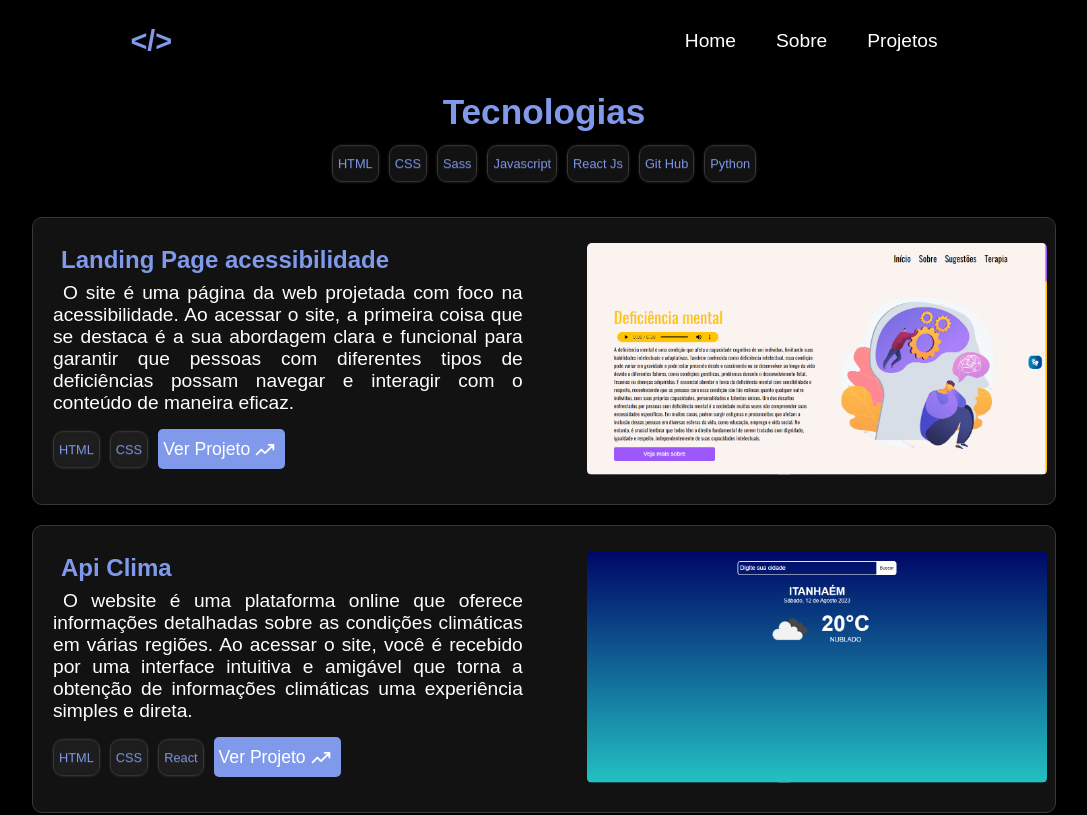
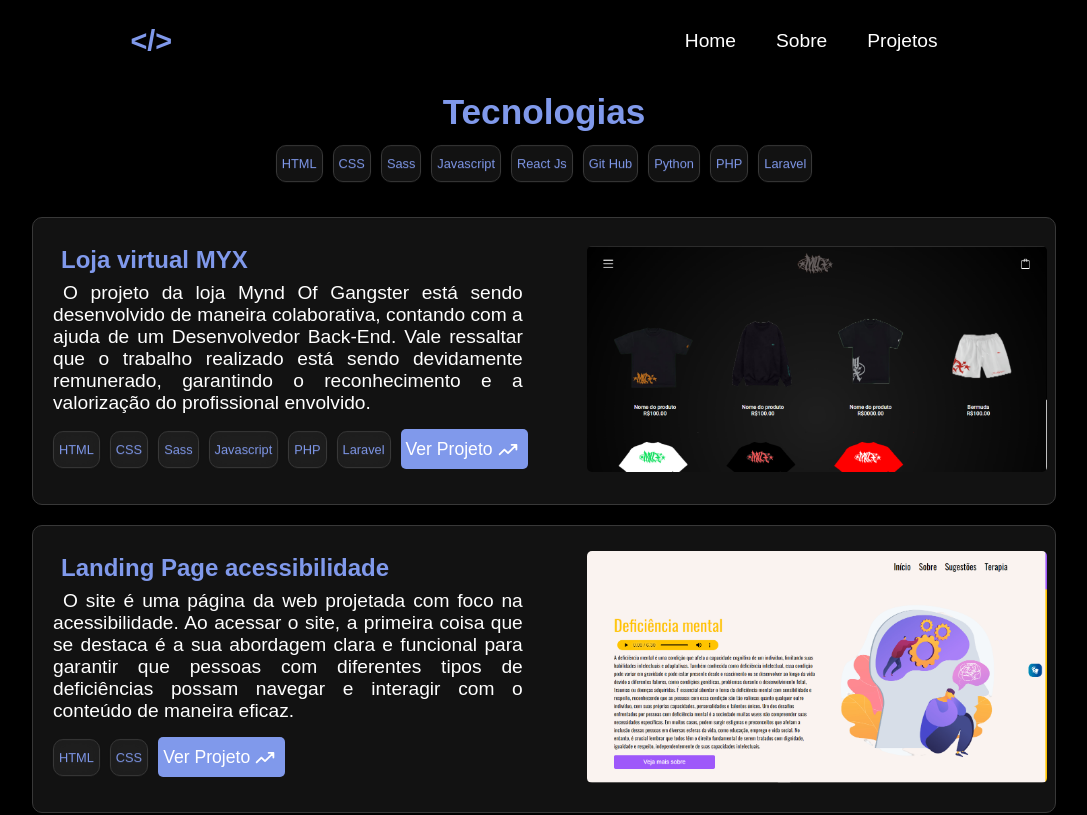
Before and after one commit to CaioSantos00/portfolioCaio, a React (Vite) app: page /Projetos in a window 1280 px wide. Shown: the top 815 px of the page, without its empty margins (96-1183 px from the left). Built offline with nearby package versions, Linux system fonts and the light colour scheme.

Commit message:
Texto MYX

```diff
--- a/src/Componentes/Projetos/index.jsx
+++ b/src/Componentes/Projetos/index.jsx
@@ -4,6 +4,7 @@ import sAcessi from "../../assets/Projetos/siteAcessibilidade.png"
 import apiClima from "../../assets/Projetos/apiClima.png"
 import cardapio from "../../assets/Projetos/cardapio.png"
 import gerador from "../../assets/Projetos/geradorPass.png"
+import loja from "../../assets/Projetos/loja.png"
 
 import './Projetos.css'
 export default function Projetos() {
@@ -19,8 +20,42 @@ export default function Projetos() {
         <CardsTech nameTech={'React Js'} />
         <CardsTech nameTech={'Git Hub'}/>
         <CardsTech nameTech={'Python'}/>
+        <CardsTech nameTech={'PHP'}/>
+        <CardsTech nameTech={'Laravel'}/>
       </div>
       </div>
+
+      <CardsProject
+        imgProject={loja}
+        altImg='E-commerce MYX'
+        nameProject='Loja virtual MYX'
+        descriProject='
+        O projeto da loja Mynd Of Gangster está sendo desenvolvido de maneira colaborativa, contando com a ajuda de um Desenvolvedor Back-End. Vale ressaltar que o trabalho realizado está sendo devidamente remunerado, garantindo o reconhecimento e a valorização do profissional envolvido. '
+        linkPro=''
+        techs={
+        <>
+        <CardsTech nameTech='HTML'/>
+        <CardsTech nameTech='CSS'/>
+        <CardsTech nameTech='Sass'/>
+        <CardsTech nameTech='Javascript'/>
+        <CardsTech nameTech={'PHP'}/>
+        <CardsTech nameTech={'Laravel'}/>
+        </>
+        }
+        />
+      <CardsProject
+        imgProject={sAcessi}
+        altImg='Landing Page acessibilidade'
+        nameProject='Landing Page acessibilidade'
+        descriProject='O site é uma página da web projetada com foco na acessibilidade. Ao acessar o site, a primeira coisa que se destaca é a sua abordagem clara e funcional para garantir que pessoas com diferentes tipos de deficiências possam navegar e interagir com o conteúdo de maneira eficaz. '
+        linkPro='https://lading-page-acessibilidade.vercel.app/'
+        techs={
+        <>
+        <CardsTech nameTech='HTML'/>
+        <CardsTech nameTech='CSS'/>
+        </>
+        }
+        />
         <CardsProject
         imgProject={sAcessi}
         altImg='Landing Page acessibilidade'
```
Also changed, not shown: src/assets/Projetos/loja.png (added).
